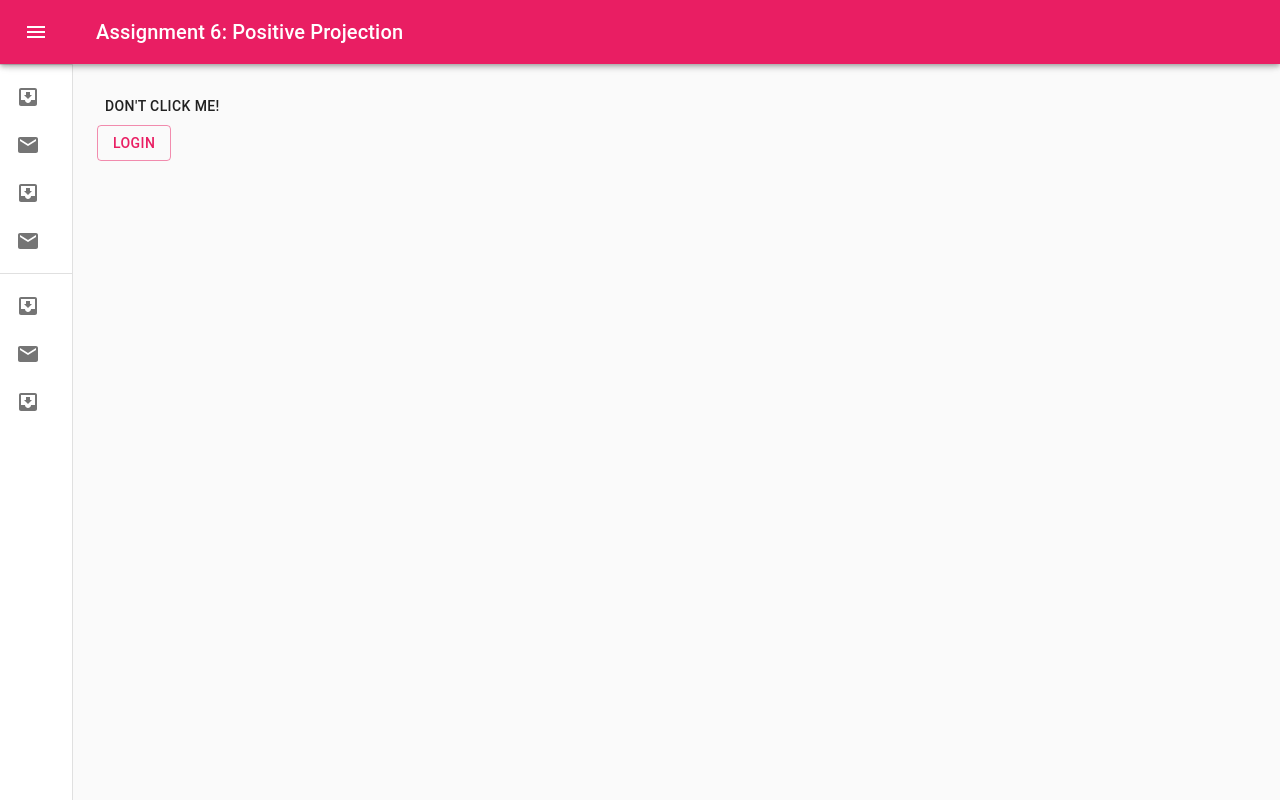
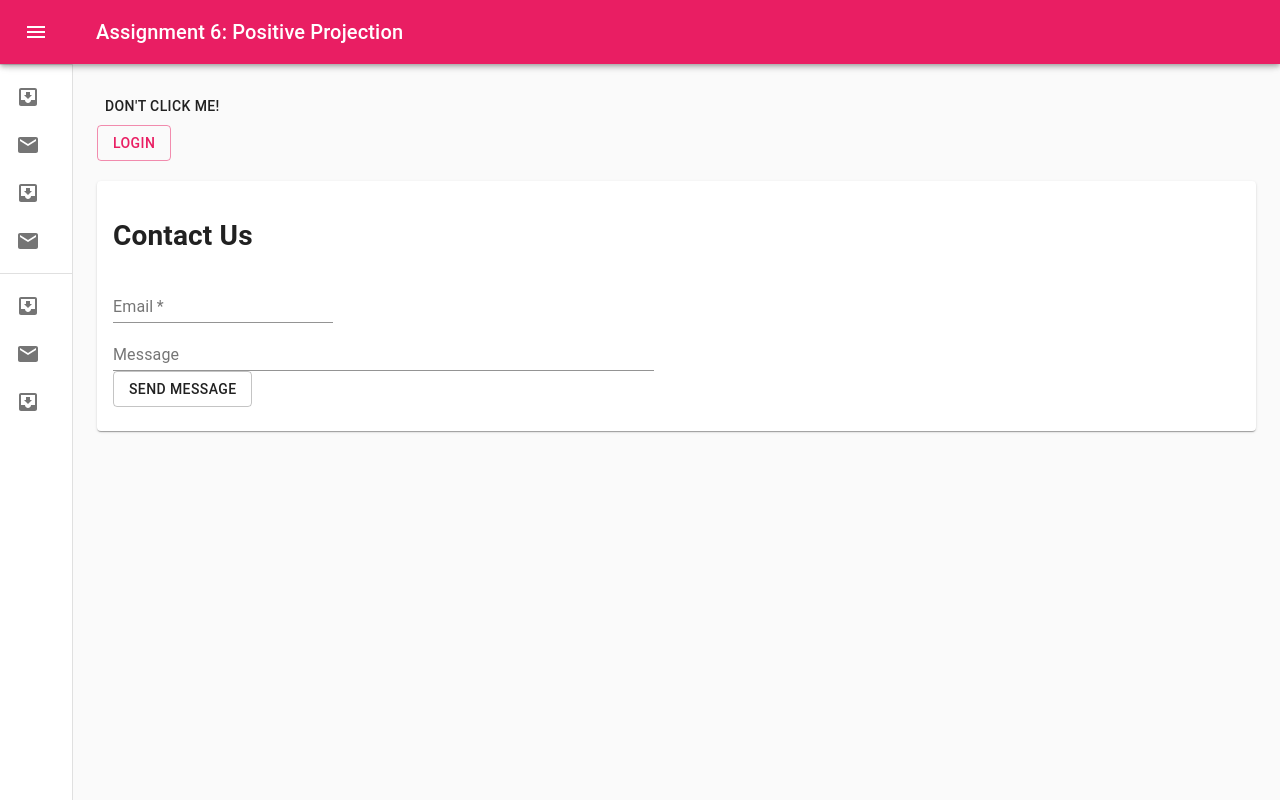
Before and after one commit to yauhofung/TTP6-PositiveProjection, a React (Create React App) app: page / in a window 1280 px wide. Built offline with nearby package versions, Linux system fonts and the light colour scheme.

Commit message:
added Contact Us w/ Card, TextField, and Button

```diff
--- a/src/components/MiniDrawer.js
+++ b/src/components/MiniDrawer.js
@@ -19,7 +19,17 @@ import InboxIcon from '@material-ui/icons/MoveToInbox';
 import MailIcon from '@material-ui/icons/Mail';
 import SimpleSnackbar from './snackBar';
 import SimpleDialogDemo from './login';
-
+import Card from '@material-ui/core/Card';
+import CardActions from '@material-ui/core/CardActions';
+import CardContent from '@material-ui/core/CardContent';
+import Button from '@material-ui/core/Button';
+import TextField from '@material-ui/core/TextField';
+import Grid from '@material-ui/core/Grid';
+import FormLabel from '@material-ui/core/FormLabel';
+import FormControlLabel from '@material-ui/core/FormControlLabel';
+import RadioGroup from '@material-ui/core/RadioGroup';
+import Radio from '@material-ui/core/Radio';
+import Paper from '@material-ui/core/Paper';
 
 const drawerWidth = 240;
 
@@ -169,6 +179,32 @@ export default function MiniDrawer() {
         <div className={classes.toolbar} />
         <SimpleSnackbar></SimpleSnackbar>
         <SimpleDialogDemo />
+
+        {/* Contact Us */}
+        <br></br>
+        <Card className={classes.root}>
+          <CardContent>
+            <h1>
+              Contact Us
+            </h1>
+            <TextField
+              id="contactEmail"
+              label="Email"
+              required
+              placeholder="username@example.com"
+            />
+            <TextField
+              id="contactMessage"
+              label="Message"
+              fullWidth
+              multiline
+            />
+            <Button variant="outlined">
+              Send Message
+            </Button>
+          </CardContent>
+        </Card>
+
       </main>
     </div>
   );
```
